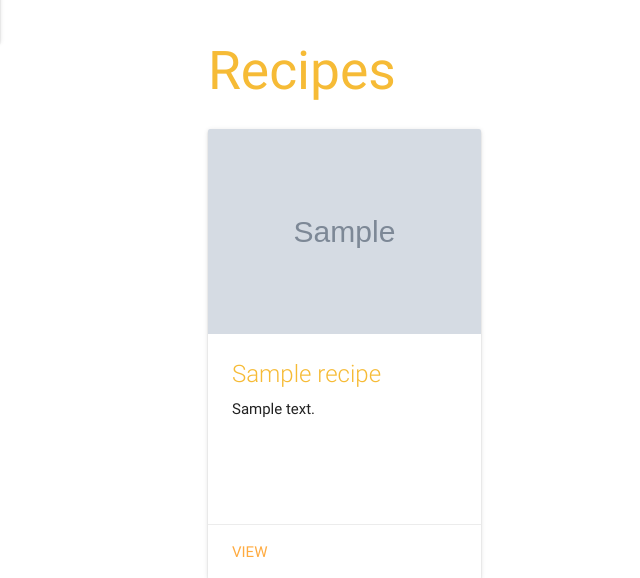
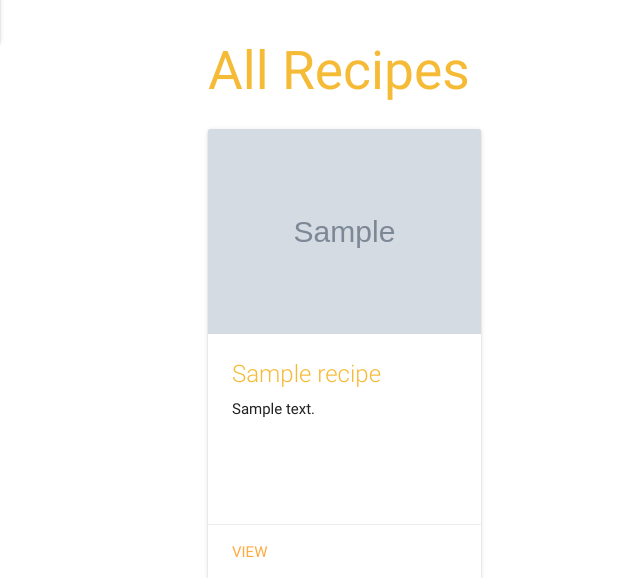
Before and after one commit to Code-Institute-Submissions/recipe-builder, a Flask app: page /get_recipes in a window 1280 px wide. Shown: the part 818-1396 px from the top of the page, without its empty margins (0-640 px from the left). Run offline with Flask 2, Linux system fonts and the light colour scheme; grey boxes marked "Sample" are stand-in pictures; a database or web service that is not in the repository returns one stand-in record (values such as "Sample title"); some libraries are stand-ins or nearby versions.

Commit message:
styling updating

```diff
--- a/static/css/styles.css
+++ b/static/css/styles.css
@@ -6,10 +6,6 @@
   padding: 0 0.5em;
 }
 
-.delete_btn {
-  height: 30px;
-  width: 80px;
-}
 
 .btn, .btn-large {
   background-color: #f6bb36;
@@ -19,7 +15,7 @@
     background-color: darkorange;
 }
 
-h2 {
+h1, h2, h3, h4, h5 {
   color: #f6bb36;
 }
 
--- a/templates/base.html
+++ b/templates/base.html
@@ -29,6 +29,7 @@
             <a href="#" data-activates="mobile-demo" class="button-collapse"><i class="material-icons">menu</i></a>
             <ul class="right hide-on-med-and-down">
                 <li><a href="{{ url_for('index') }}">Home</a></li>
+                <li><a href="{{ url_for('get_recipes') }}">All Recipes</a></li>
                 {% if 'username' in session %}
                 <li><a href="{{ url_for('add_recipe') }}">Create Recipes</a></li>
                 <li><a href="{{ url_for('logout') }}">Logout</a></li>
--- a/templates/editrecipe.html
+++ b/templates/editrecipe.html
@@ -118,10 +118,10 @@
       </div>
     </div>
     <div class="row">
-      <button class="btn waves-effect waves-light" type="submit" name="action">Edit Recipe
+      <button class="btn btn-sml waves-effect waves-light blue edit_btn" type="submit" name="action">Edit Recipe
     <i class="material-icons right">playlist_add</i>
   </button>
-      <a href="{{url_for('delete_recipe', recipe_id=recipe._id)}}" class="waves-effect waves-light btn btn-sml blue delete_btn">Delete</a>
+      <a href="{{url_for('delete_recipe', recipe_id=recipe._id)}}" class="waves-effect waves-light btn btn-sml">Delete</a>
     </div>
   </form>
 
--- a/templates/recipes.html
+++ b/templates/recipes.html
@@ -5,7 +5,7 @@
 
 {% block page_heading %}All Recipes{% endblock %}
 {% block content %}
-<h2>Recipes</h2>
+<h2>All Recipes</h2>
    <div class="row">
     {% for recipe in recipes %}
         <div class="col s12 m4">
--- a/templates/viewrecipe.html
+++ b/templates/viewrecipe.html
@@ -11,9 +11,10 @@
         <div class="col s8">
             <h4>Ingredients</h4>
             <p>{{ recipe.ingredients }}</p>
-            {% if 'username' in session %}
+            {% if session['username'] == recipe.user %}
+            <a href="{{url_for('edit_recipe', recipe_id=recipe._id)}}" class="waves-effect waves-light btn btn-sml blue">Edit</a>
             <a href="{{url_for('delete_recipe', recipe_id=recipe._id)}}" class="waves-effect waves-light btn btn-sml">Delete</a>
-            <a href="{{url_for('edit_recipe', recipe_id=recipe._id)}}" class="waves-effect waves-light btn btn-sml blue">Edit</a> {% endif %}
+             {% endif %}
         </div>
     </div>
     <div class="row">
```
Also changed, not shown: README.md.
